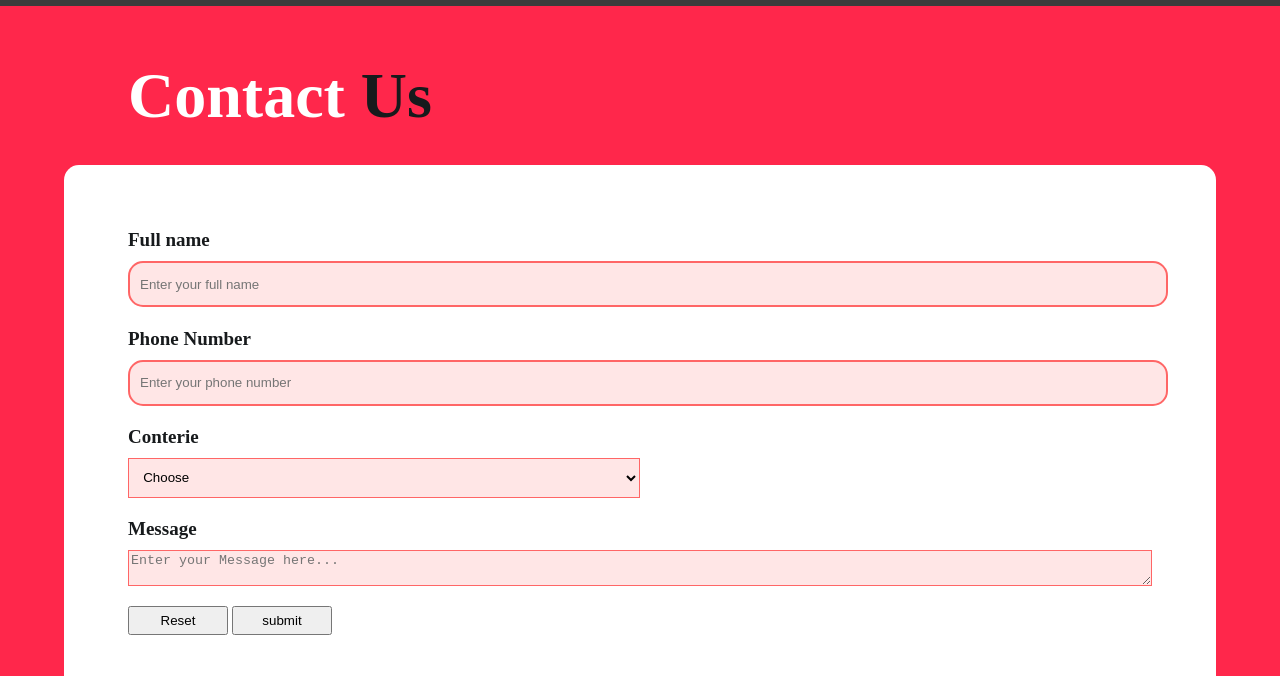
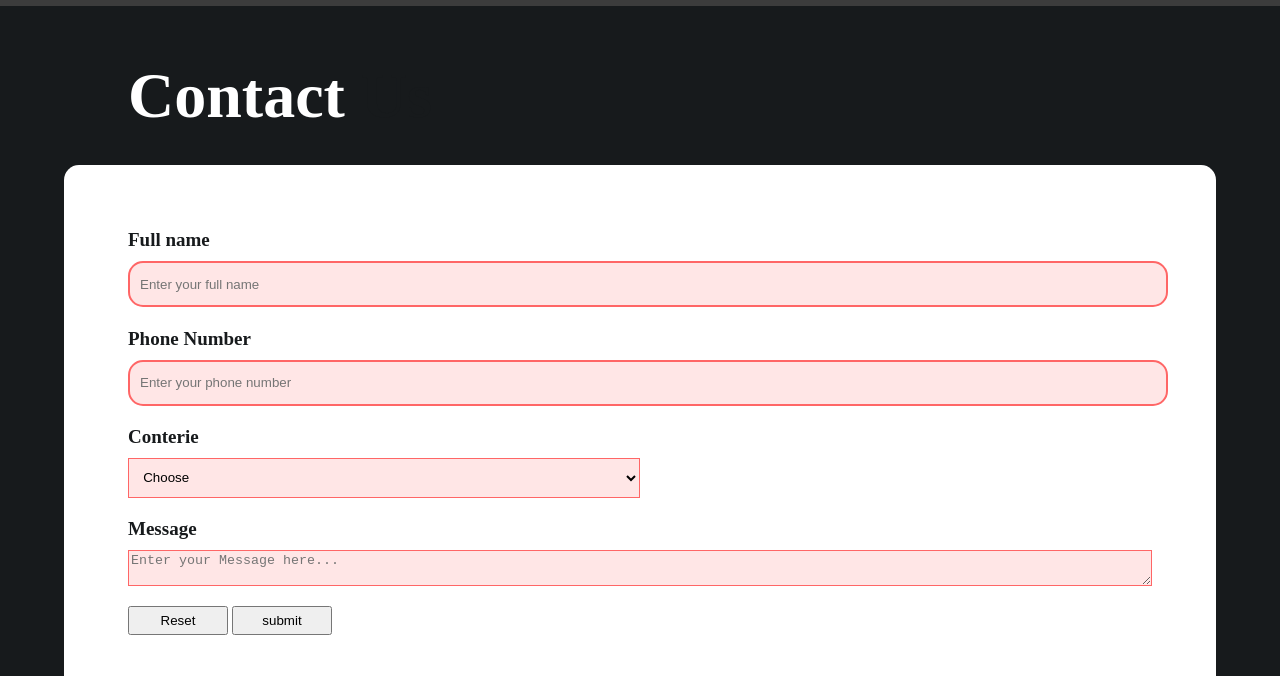
Before and after one commit to OmarElAchgar77/Projet, a plain HTML site: page index.html in a window 1280 px wide. Shown: the part 2524-3200 px from the top of the page. Drawn offline with Linux system fonts and the light colour scheme.

Commit message:
Modification

```diff
--- a/style.css
+++ b/style.css
@@ -346,7 +346,7 @@ header {
 
 .section6 {
     display: inline-block;
-    background-color: #FF274b;
+    background-color: var(--second);
     width: 100%;
     height: fit-content;
 }
```
